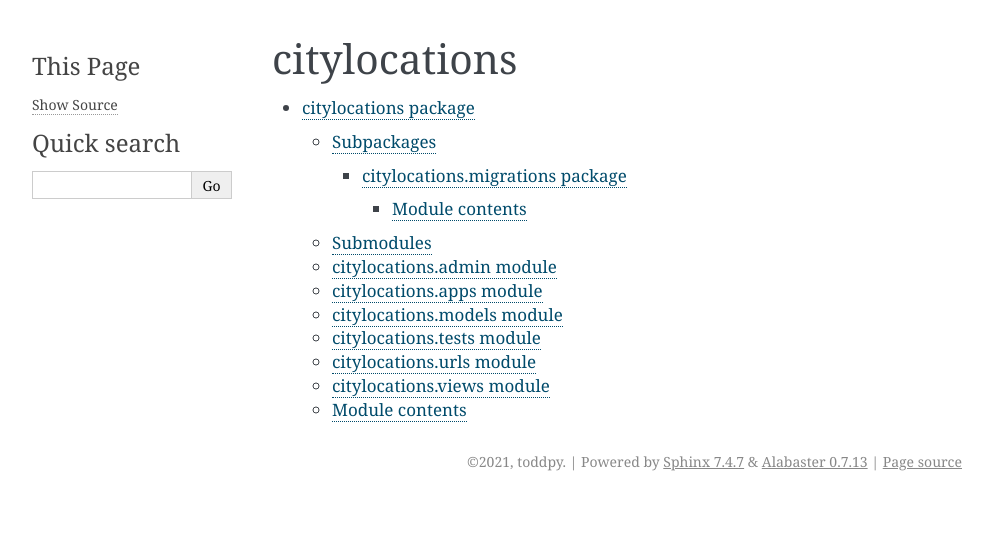
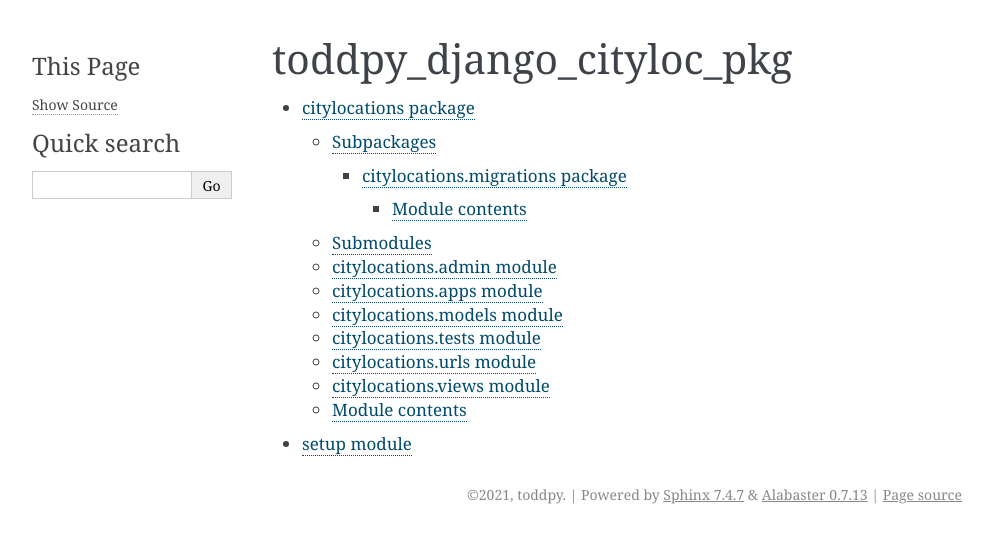
Before and after one commit to toddpy/toddpy_django_cityloc_pkg, a Sphinx documentation site: the page built from docs/modules.rst, in a window 1280 px wide. Shown: the top 543 px of the page, without its empty margins (148-1141 px from the left). Built offline with Sphinx 7.4.7, drawn with Linux system fonts in a browser that asks for light colours.

Commit message:
update docs

```diff
--- a/docs/conf.py
+++ b/docs/conf.py
@@ -10,9 +10,9 @@
 # add these directories to sys.path here. If the directory is relative to the
 # documentation root, use os.path.abspath to make it absolute, like shown here.
 #
-# import os
-# import sys
-# sys.path.insert(0, os.path.abspath('.'))
+import os
+import sys
+sys.path.insert(0, os.path.abspath('..'))
 
 
 # -- Project information -----------------------------------------------------
@@ -28,6 +28,7 @@
 # extensions coming with Sphinx (named 'sphinx.ext.*') or your custom
 # ones.
 extensions = [
+    'sphinx.ext.autodoc'
 ]
 
 # Add any paths that contain templates here, relative to this directory.
--- a/docs/modules.rst
+++ b/docs/modules.rst
@@ -1,7 +1,8 @@
-citylocations
-=============
+toddpy_django_cityloc_pkg
+=========================
 
 .. toctree::
    :maxdepth: 4
 
    citylocations
+   setup
```
Also changed, not shown: docs/setup.rst (added, +7 -0 lines).
